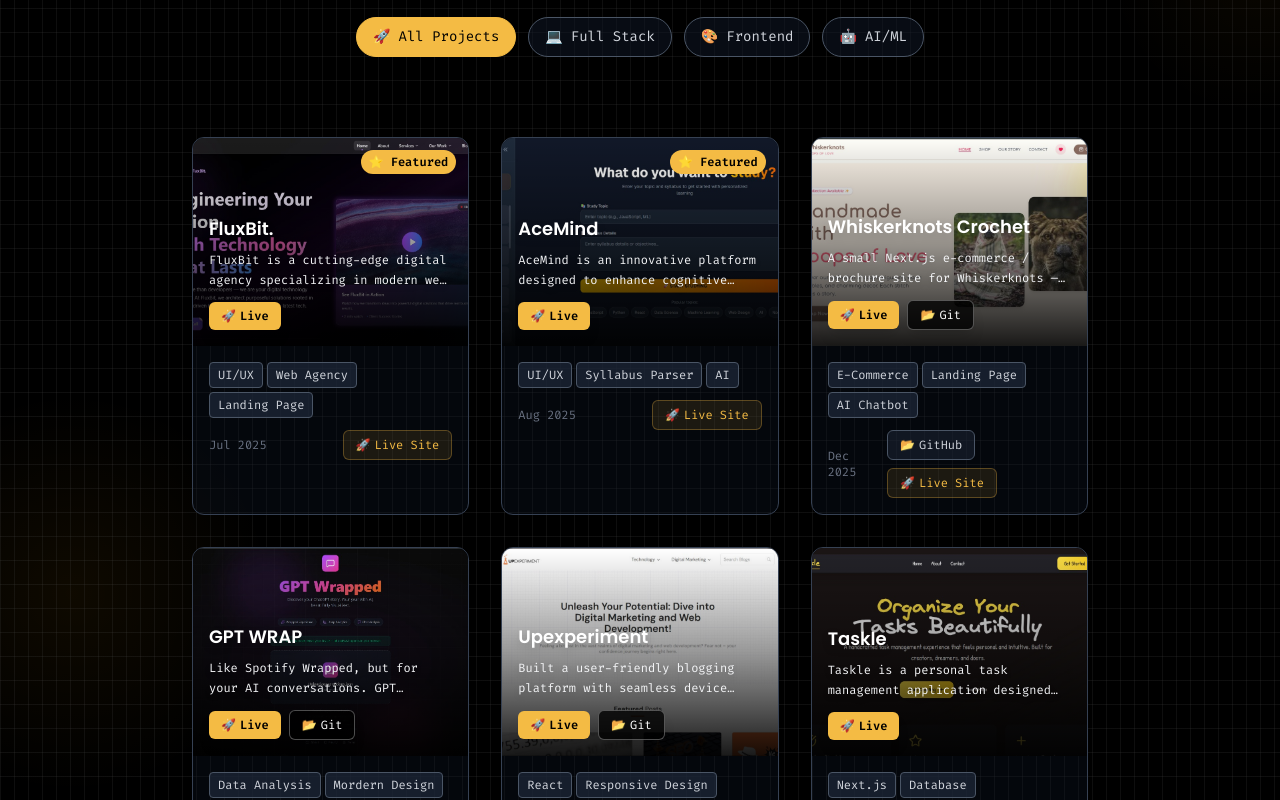
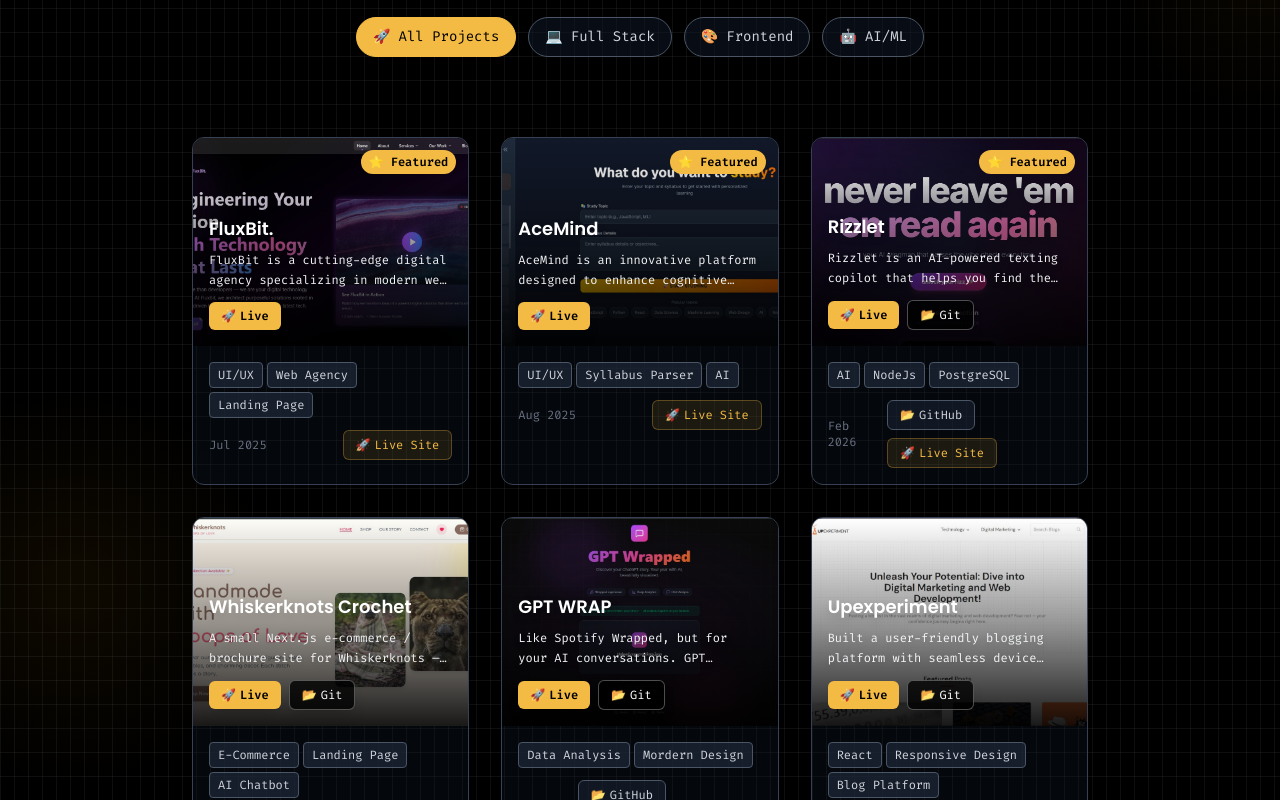
Before and after one commit to aaditya-paul/PORTFOLIO-MAIN, a Next.js app: page / in a window 1280 px wide. Shown: the part 2400-3200 px from the top of the page. Built offline with nearby package versions, Linux system fonts and the light colour scheme; a web font is replaced by a local one.

Commit message:
Refactor code structure for improved readability and maintainability

```diff
--- a/src/components/projects.jsx
+++ b/src/components/projects.jsx
@@ -15,6 +15,7 @@
 import TSK from "../../public/preview/tsk.jpg";
 import GPT from "../../public/preview/gpt.jpg";
 import WKC from "../../public/preview/wkc.jpg";
+import RIZZ from "../../public/preview/rizz.jpeg";
 import Image from "next/image";
 function Projects() {
   const [selectedCategory, setSelectedCategory] = useState("all");
@@ -49,6 +50,17 @@
       img: AM,
       tech: ["UI/UX", "Syllabus Parser", "AI"],
       category: "ai",
+      featured: true,
+    },
+    {
+      title: "Rizzlet",
+      description:
+        "Rizzlet is an AI-powered texting copilot that helps you find the right words, in your voice, at the right moment.",
+      date: "Feb 2026",
+      githubUrl: "https://github.com/aaditya-paul/rizzlet-web",
+      liveUrl: "https://rizzlet.aaditya-paul.in/",
+      img: RIZZ,
+      tech: ["AI", "NodeJs", "PostgreSQL"],
       featured: true,
     },
     {
```
Also changed, not shown: public/preview/rizz.jpeg (added).
